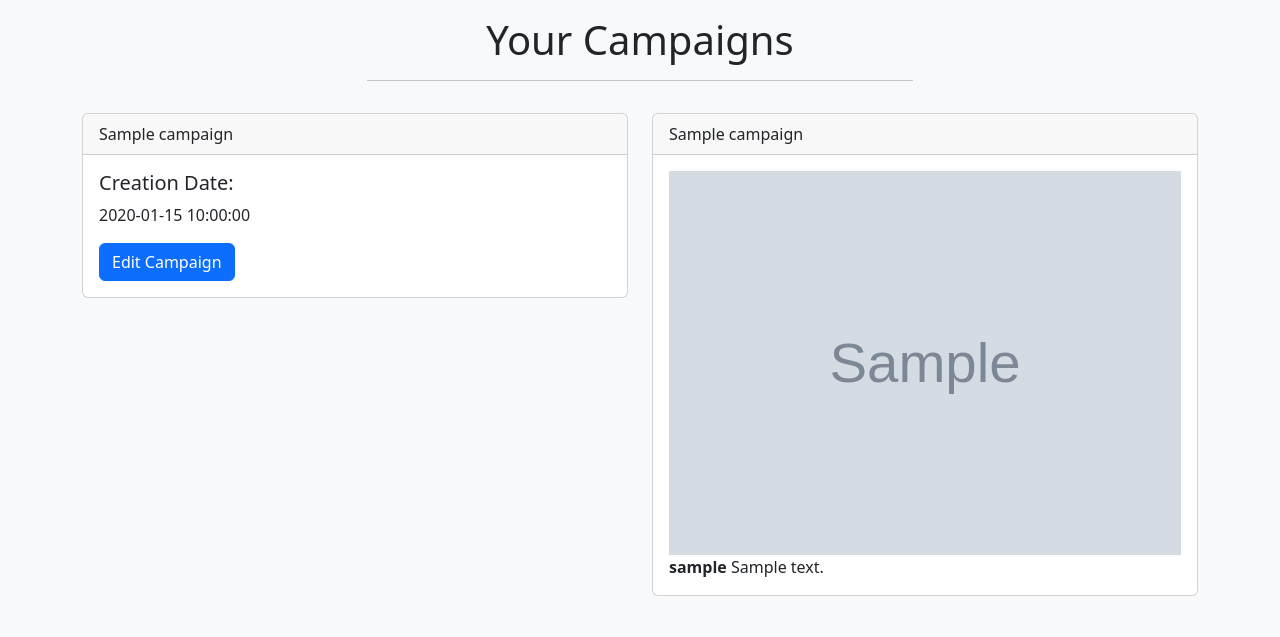
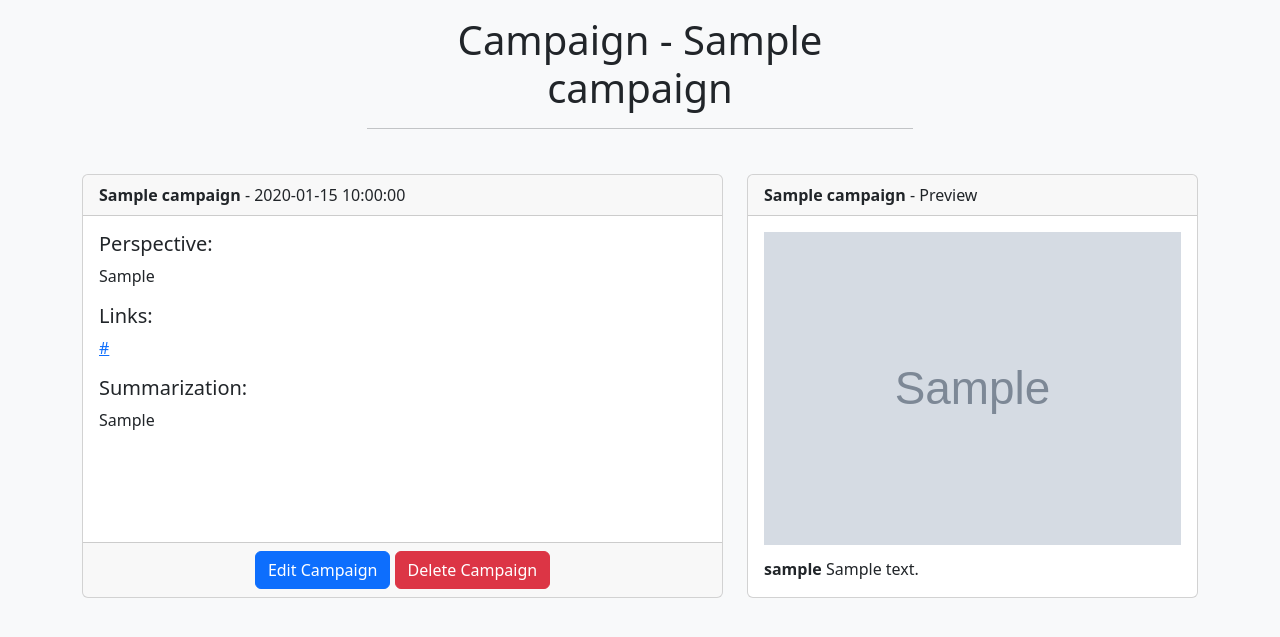
Before and after one commit to JPWarr7/AI-Campaign-Manager, a Flask app: page /viewCampaign/1 in a window 1280 px wide. Shown: the part 56-693 px from the top of the page. Run offline with Flask 3, Linux system fonts and the light colour scheme; a user stored in the database is signed in; tables that the repository leaves empty hold one stand-in row (values such as "Sample post"); grey boxes marked "Sample" are stand-in pictures; parts of the project's set-up code (start-up, migrations or seed data) failed here and were passed over; some libraries are stand-ins or nearby versions.

Commit message:
Pre-meeting visualization tweaks

```diff
--- a/app/routes/campaign.py
+++ b/app/routes/campaign.py
@@ -40,23 +40,38 @@ def view_campaign(campaign_id):
         message = "The user does not have permission to view this campaign!"
         return render_template('error.html', message=message)
     else:
-        all_campaigns = Campaign.query.filter_by(parent_id = campaign.parent_id).order_by(Campaign.creation_date.desc()).all()
-        campaigns = []
+        name = campaign.name
+        creation_date = campaign.creation_date
+        links = campaign.links
+        summarization = campaign.summarization
+        perspective = campaign.perspective
+        text_generated = campaign.text_generated
+        image_prompt = campaign.image_prompt
+        image_generated = campaign.image_generated
+        id = campaign.campaign_id
+        portfolio_id = campaign.portfolio_id
+        parent_id = campaign.parent_id
 
-        for campaign in all_campaigns:
-            name = campaign.name
-            creation_date = campaign.creation_date
-            links = campaign.links
-            summarization = campaign.summarization
-            perspective = campaign.perspective
-            text_generated = campaign.text_generated
-            image_prompt = campaign.image_prompt
-            image_generated = campaign.image_generated
-            id = campaign.campaign_id
-            campaigns.append((name, creation_date, links, summarization, perspective, text_generated, image_prompt, image_generated, id))
+        campaign = [name, creation_date, links, summarization, perspective, text_generated, image_prompt, image_generated, id, portfolio_id, parent_id]
+
+        # all_campaigns = Campaign.query.filter_by(parent_id = parent_id).order_by(Campaign.creation_date.desc()).all()
+        # campaigns = []
+
+        # for campaign in all_campaigns:
+        #     name = campaign.name
+        #     creation_date = campaign.creation_date
+        #     links = campaign.links
+        #     summarization = campaign.summarization
+        #     perspective = campaign.perspective
+        #     text_generated = campaign.text_generated
+        #     image_prompt = campaign.image_prompt
+        #     image_generated = campaign.image_generated
+        #     id = campaign.campaign_id
+        #     parent_id = campaign.parent_id
+        #     campaigns.append((name, creation_date, links, summarization, perspective, text_generated, image_prompt, image_generated, id))
 
         content = user_content(current_user.id)
-        return render_template('viewCampaigns.html', campaigns = campaigns, content = content)
+        return render_template('viewCampaign.html', campaign=campaign, content = content)
 
 @app.route('/editCampaign/<int:campaign_id>', methods=['GET', 'POST'])
 @login_required
@@ -103,18 +118,25 @@ def view_campaigns():
         all_campaigns = Campaign.query.filter_by(portfolio_id = id).order_by(Campaign.creation_date.desc()).all()
 
     campaigns = []
+    row_campaigns = []
+    count = 1
 
     for campaign in all_campaigns:
-        name = campaign.name
-        creation_date = campaign.creation_date
-        links = campaign.links
-        summarization = campaign.summarization
-        perspective = campaign.perspective
+        c_name = campaign.name
+        c_creation_date = campaign.creation_date
         text_generated = campaign.text_generated
-        image_prompt = campaign.image_prompt
         image_generated = campaign.image_generated
         id = campaign.campaign_id
-        campaigns.append((name, creation_date, links, summarization, perspective, text_generated, image_prompt, image_generated, id))
+        row_campaigns.append((c_name, c_creation_date, text_generated, image_generated, id))
+
+        if count %4 == 0:
+            campaigns.append(row_campaigns)
+            row_campaigns = []
+
+        count += 1
+
+    if count-1 %4 != 0:
+        campaigns.append(row_campaigns)
 
     content = user_content(current_user.id)
 
--- a/app/static/js/navbar.js
+++ b/app/static/js/navbar.js
@@ -3,7 +3,7 @@ function populateTable(searchTerm) {
 
   var hasPortfolios = false;
   var hasCampaigns = false;
-
+  $('#results-table tbody').append('<tr class="table-divider">');
   $('#results-table tbody').append('<tr><td colspan="2"><b>Portfolios</b></td></tr>');
 
   user_portfolios.forEach(function(portfolio) {
@@ -17,8 +17,8 @@ function populateTable(searchTerm) {
   });
 
   if (hasPortfolios) {
-    $('#results-table tbody').append('<tr class="table-divider">');
-    $('#results-table tbody').append('<tr class="table-divider">');
+    $('#results-table tbody').append('<tr class="table-divider" style="height:0.5%;">');
+
   }
 
   $('#results-table tbody').append('<tr><td colspan="2"><b>Campaigns</b></td></tr>');
--- a/app/templates/viewCampaign.html
+++ b/app/templates/viewCampaign.html
@@ -3,35 +3,61 @@
 <head>
     <meta charset="UTF-8">
     <meta name="viewport" content="width=device-width, initial-scale=1.0">
-    <title>View Campaigns</title>
+    <title>View Campaign</title>
 </head>
 <body>
-    <h1>View Campaigns</h1>
-    <table border="1">
-        <thead>
-            <tr>
-                <th>Name</th>
-                <th>Creation Date</th>
-                <th>Links</th>
-                <th>Summarization</th>
-                <th>Perspective</th>
-                <th>Text Generated</th>
-                <th>Image Prompt</th>
-                <th>Image Generated</th>
-            </tr>
-        </thead>
-        <tbody>
-            <tr>
-                <td><a href="{{ url_for('edit_campaign', campaign_id=campaign[8]) }}">{{ campaign[0] }}</a></td>
-                <td>{{ campaign[1] }}</td>
-                <td>{{ campaign[2] }}</td>
-                <td>{{ campaign[3] }}</td>
-                <td>{{ campaign[4] }}</td>
-                <td>{{ campaign[5] }}</td>
-                <td>{{ campaign[6] }}</td>
-                <td>{{ campaign[7] }}</td>
-            </tr>
-        </tbody>
-    </table>
+{% include 'navbar.html' %}
+<div class="container">
+    <div class="row justify-content-center">
+      <div class="col-md-6 text-center">
+        <div class = "py-3">
+            <h1>Campaign - {{ campaign[0] }}</h1>
+            <hr>
+        </div>
+      </div>
+    </div>
+  </div>
+
+<div class="container" style="padding-top: 1%; padding-bottom: 1%;">
+    <div class  = "row">
+        <div class = "col-sm-7">
+            <div class="card h-100">
+                <div class="card-header">
+                <b>{{ campaign[0] }}</b> - {{ campaign[1] }}
+                </div>
+
+                <div class="card-body">
+                <h5 class="card-title">Perspective:</h5>
+                <p class = "card-text">{{ campaign[4] }}</p>
+                <h5 class="card-title">Links:</h5>
+                <p class = "card-text">
+                    {% for link in campaign[2].split() %}
+                        <a href="{{ link }}"target="_blank">{{ link }}</a><br>
+                    {% endfor %}
+                </p>
+                <h5 class="card-title">Summarization:</h5>
+                <p class = "card-text">{{ campaign[3] }}</p>
+                </div>
+
+                <div class="card-footer text-center">
+                <a href="{{ url_for('edit_campaign', campaign_id=campaign[8]) }}" class="btn btn-primary">Edit Campaign</a>
+                <a href="{{ url_for('edit_campaign', campaign_id=campaign[8]) }}" class="btn btn-danger">Delete Campaign</a>
+                </div>
+            </div>
+        </div>
+
+        <div class = "col-sm-5">
+        <div class="card h-100">
+            <div class="card-header">
+                <b>{{ campaign[0] }}</b> - Preview
+            </div>
+            <div class="card-body">
+                <img src="{{campaign[7]}}" alt="Image Generated" referrerpolicy="no-referrer" style="width: 100%;">
+                <p class = "card-text" style = "padding-top:3%;"><b> {{ current_user.username }} </b>{{ campaign[5] }}</p>
+            </div>
+        </div>
+        </div>
+    </div>
+</div>
 </body>
 </html>
--- a/app/templates/viewCampaigns.html
+++ b/app/templates/viewCampaigns.html
@@ -27,45 +27,37 @@
         </div>
       </div>
 
-<div class = "container">
-    <table class = "table table-striped">
-        <thead>
-        </thead>
-        <tbody>
-            {% for campaign in campaigns %}
-                {% if campaign %}
-                <div class  = "row">
-                    <div class = "col-sm-6">
-                            <div class="card">
-                                <div class="card-header">
+    <div class="container">
+        <div class="card">
+            <div class="card-body">
+            {% for row_campaign in campaigns %}
+                <div class="row" style="padding:1%;">
+                {% for campaign in row_campaign %}
+                    <div class="col-sm-3">
+                        <div class="card my-card" campaign-id="{{ campaign[4] }}">
+                            <div class="card-header text-center">
                                 {{ campaign[0] }}
-                                </div>
-
-                                <div class="card-body">
-                                <h5 class="card-title">Creation Date:</h5>
-                                <p class = "card-text">{{ campaign[1] }}</p>
-                                <a href="{{ url_for('edit_campaign', campaign_id=campaign[8]) }}" class="btn btn-primary">Edit Campaign</a>
-                                </div>
-                            </div>
-                        </div>
-
-                        <div class = "col-sm-6">
-                        <div class="card">
-                            <div class="card-header">
-                            {{ campaign[0] }}
                             </div>
                             <div class="card-body">
-                                <img src="{{campaign[7]}}" alt="Image Generated" referrerpolicy="no-referrer" style="width: 100%;">
-                                <p class = "card-text"><b> {{ current_user.username }} </b>{{ campaign[5] }}</p>
-
+                                <img src="{{campaign[3]}}" alt="Image Generated" referrerpolicy="no-referrer" style="width: 100%;">
+                                <p class = "card-text"><b> {{ current_user.username }} </b>{{ campaign[2] }}</p>
                             </div>
+                            <!-- <div class="card-footer text-center">
+                                <a href="{{ url_for('view_campaign', campaign_id=campaign[4]) }}" class="btn btn-secondary">View Campaign</a>
+                            </div> -->
                         </div>
                     </div>
+                {% endfor %}
                 </div>
-                {% endif %}
             {% endfor %}
-        </tbody>
-    </table>
-</div>
-</body>
-</html>
+
+            </div>
+        </div>
+    </div>
+
+    </body>
+
+    <script src="https://code.jquery.com/jquery-3.6.0.min.js"></script>
+    <script src="{{ url_for('static', filename='js/viewCampaigns.js') }}"></script>
+
+    </html>
--- a/app/templates/viewPortfolio.html
+++ b/app/templates/viewPortfolio.html
@@ -34,7 +34,7 @@
             </div>
             <div class="card-body">
             {% for row_campaign in portfolio[2] %}
-                <div class="row">
+                <div class="row" style="padding:1%;">
                 {% for campaign in row_campaign %}
                     <div class="col-sm-3">
                         <div class="card my-card" campaign-id="{{ campaign[4] }}">
```
Also changed, not shown: app/static/js/viewCampaigns.js (added, +7 -0 lines), token.json (+1 -1 lines).
